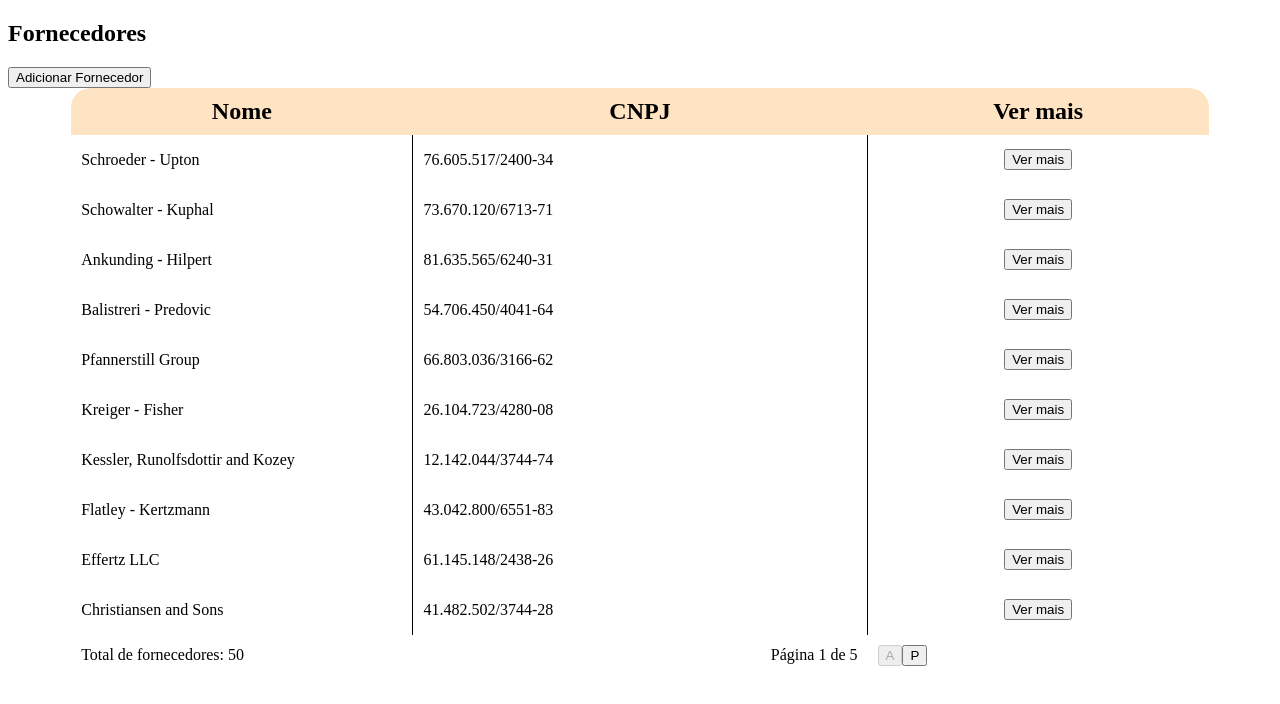
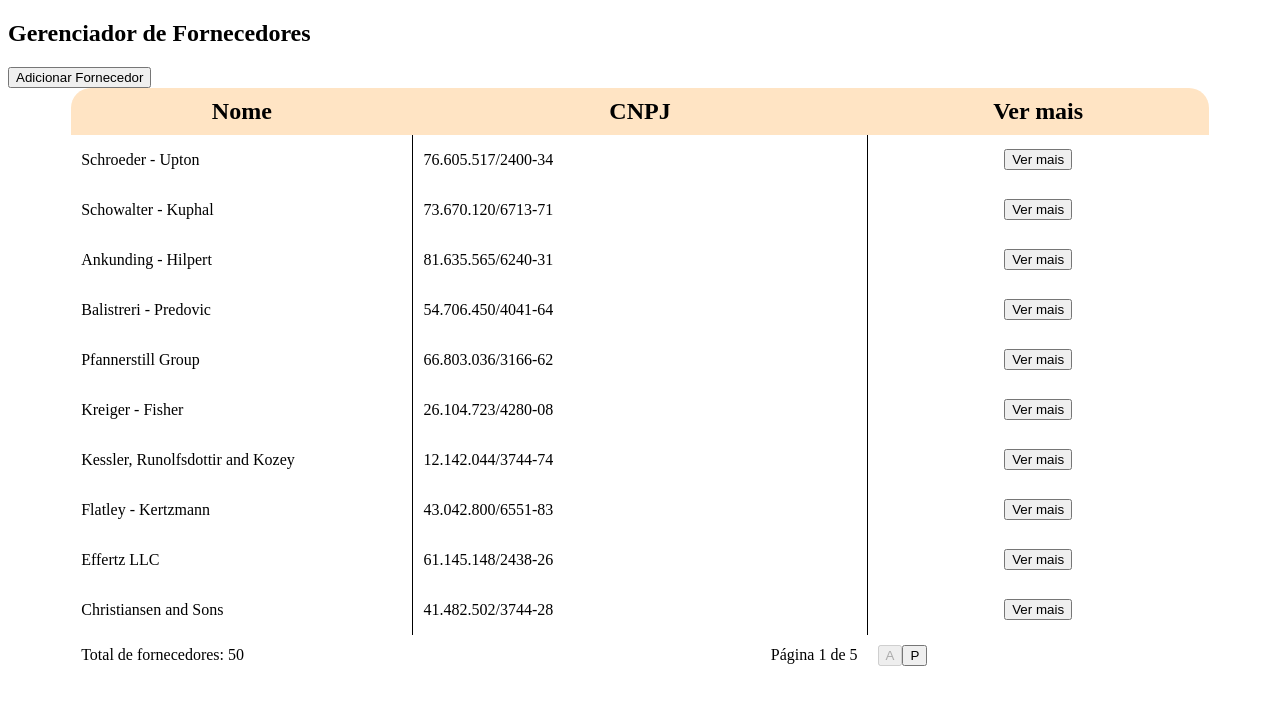
Before and after one commit to xofiaxinha/supplier-list, a React (Vite) app: page / in a window 1280 px wide. Shown: the top 704 px of the page. Built offline with nearby package versions, Linux system fonts and the light colour scheme.

Commit message:
add component header

```diff
--- /dev/null
+++ b/src/components/header.tsx
@@ -0,0 +1,16 @@
+import { ComponentPropsWithoutRef } from "react";
+
+interface HeaderProps extends ComponentPropsWithoutRef<'header'>{}
+
+export function Header(props: HeaderProps){
+    return(
+        <header>
+            <div className="header-content">
+                <div className="header-logo">
+                </div>
+                <h2>Gerenciador de Fornecedores</h2>
+                {props.children}
+            </div>
+        </header>
+    )
+}
--- a/src/components/provider-list.tsx
+++ b/src/components/provider-list.tsx
@@ -4,6 +4,7 @@ import suppliers from '../example/suppliers.json'
 import { TextButton } from './buttons'
 import { DropDown, EditForm } from './dropdown'
 import { SupplierForm } from './supplier-form'
+import { Header } from './header'
 
 interface Supplier {
     id: string
@@ -132,10 +133,9 @@ export function SupplierList(){
     }
     return(
         <>
-            <div>
-                <h2>Fornecedores</h2>
+            <Header>
                 <TextButton text="Adicionar Fornecedor" onClick={() => {setShowForm("Adicionar Fornecedor")}}/>
-            </div>
+            </Header>
             {showForm === "Adicionar Fornecedor" ? <SupplierForm subm={handleSubmit}>
             </SupplierForm> : ""}
             <Table>
```
